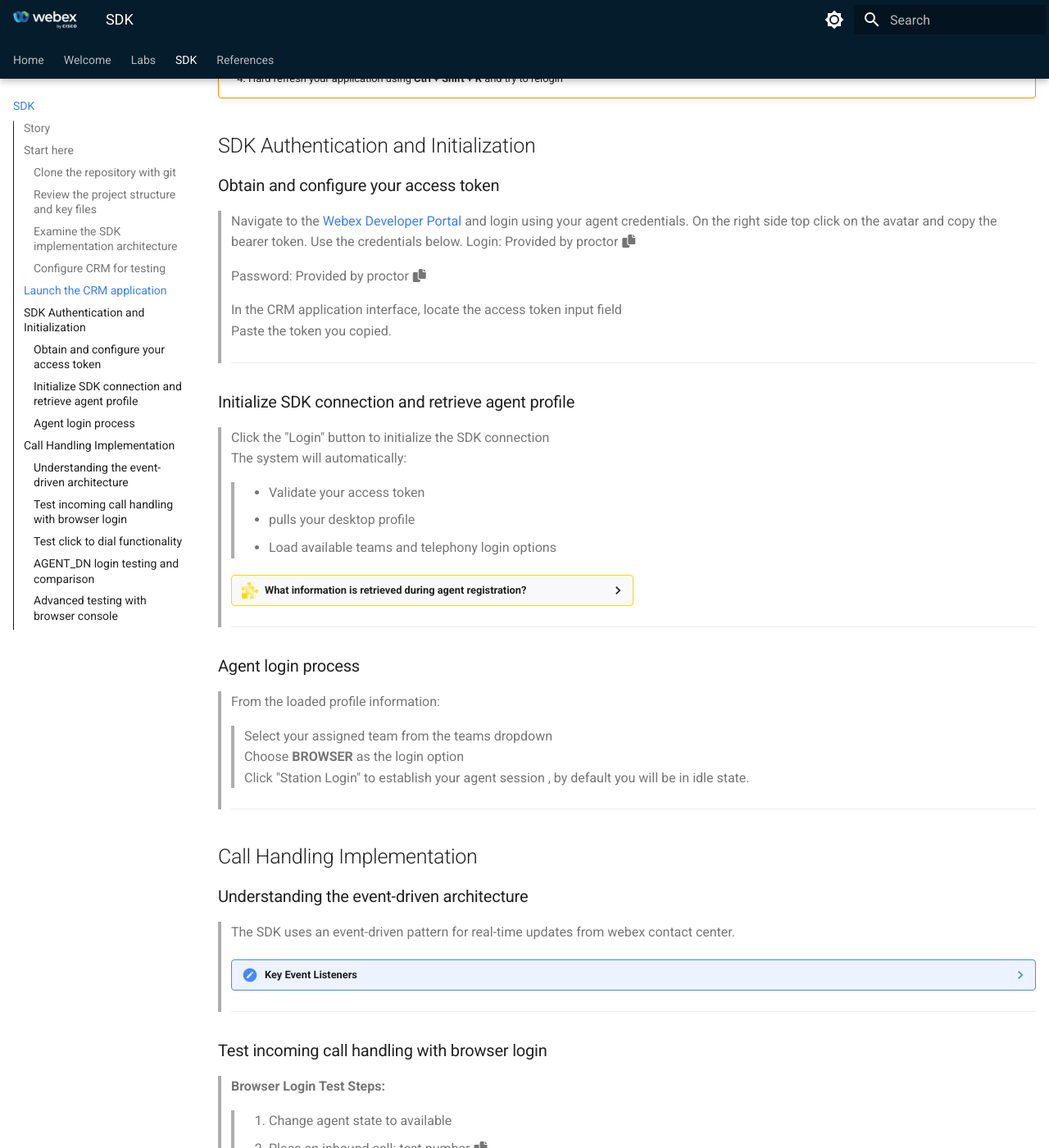
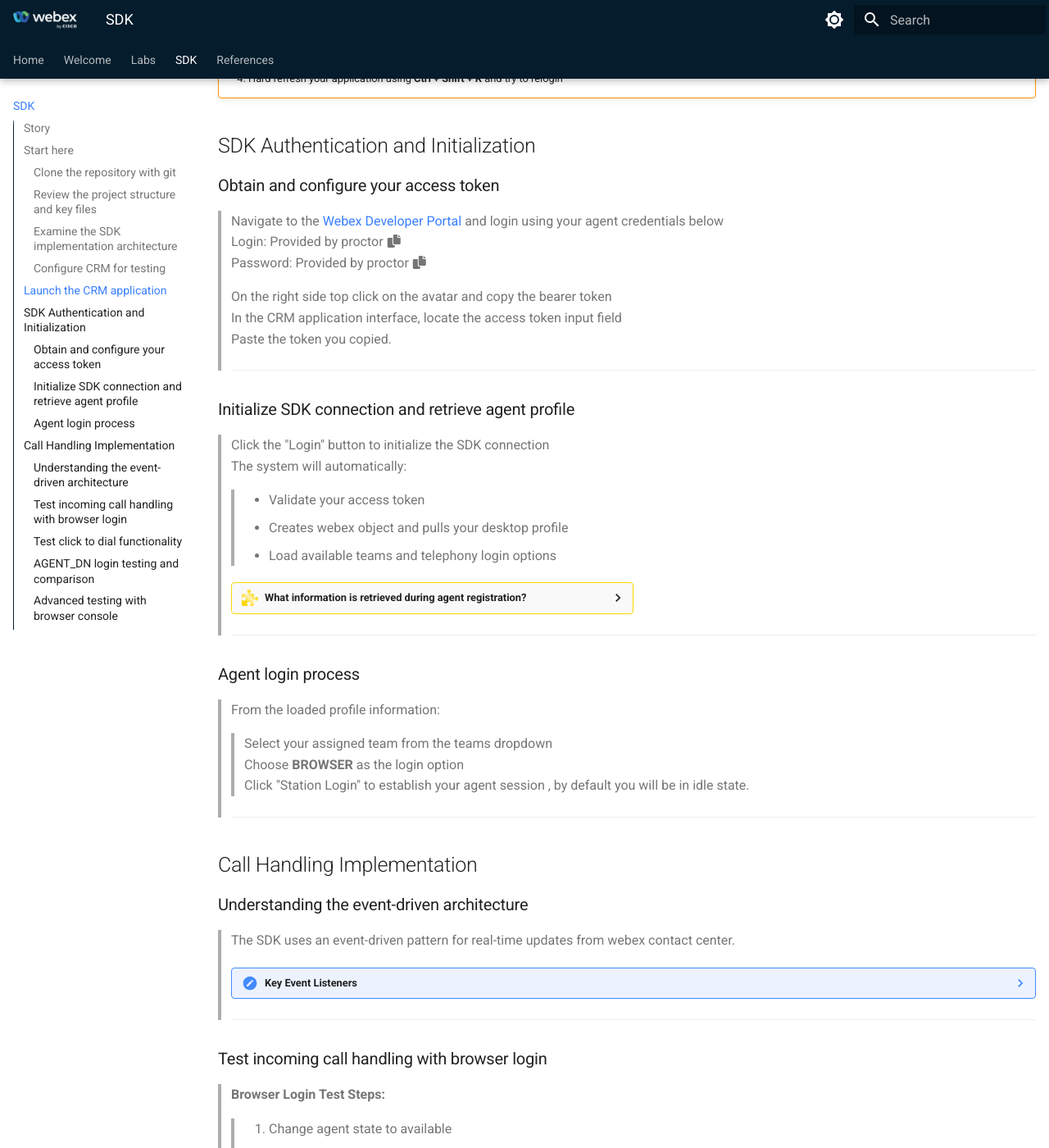
Before and after one commit to WebexCC-SA/LAB-3354, an MkDocs documentation site: the page built from docs/WXCC_SDK.md, in a window 1280 px wide and 1400 px high, scrolled down 2759 px. Shown: the whole window at 82% size. Built offline with MkDocs 1.6.1 and Material for MkDocs 9.7.7, drawn with Linux system fonts in a browser that asks for light colours; some of the changed text lies outside the part shown.

Commit message:
fix guide issues

```diff
--- a/docs/WXCC_SDK.md
+++ b/docs/WXCC_SDK.md
@@ -113,12 +113,11 @@
 ## SDK Authentication and Initialization
 
 ### Obtain and configure your access token
-> Navigate to the [Webex Developer Portal](https://developer.webex.com/){:target="_blank"} and login using your agent credentials. On the right side top click on the avatar and copy the bearer token.
-> Use the credentials below.
+> Navigate to the [Webex Developer Portal](https://developer.webex.com/){:target="_blank"} and login using your agent credentials below
 > Login: <copy><w class="login">Provided by proctor</w></copy>
->
 > Password: <copy><w class="PW">Provided by proctor</w></copy>
 >
+> On the right side top click on the avatar and copy the bearer token
 > In the CRM application interface, locate the access token input field
 > Paste the token you copied.
 > ---
@@ -127,11 +126,11 @@
 > Click the "Login" button to initialize the SDK connection
 > The system will automatically:
 > > - Validate your access token
-> > - pulls your desktop profile
+> > - Creates webex object and pulls your desktop profile
 > > - Load available teams and telephony login options
 >
 > ??? challenge w50 "What information is retrieved during agent registration?"
-    The profile object contains multiple config entities but here the importnat ones we will be using for this lab:
+    The profile object contains multiple config entities but here the important ones we will be using for this lab:
     > - Agent name and ID
     > - Available teams
     > - Voice login options (BROWSER, AGENT_DN, etc.)
@@ -218,8 +217,8 @@
 ### Test incoming call handling with browser login
 > **Browser Login Test Steps:**
 > > 1. Change agent state to available
-> > 2. Place an inbound call: <copy><w class="dn">test-number</w></copy>
-> > 3. Notice that the lookup of your number in CRM successds and you will see a pop up. Close it.
+> > 2. Place an inbound call: <copy><w class="dn">Provided by proctor</w></copy>
+> > 3. Notice that the lookup of your number in CRM succeeds and you will see a popup with your details. Close it.
 > > 3. **Click "Answer"** button in the SDK interface
 > > 4. Verify **mute/unmute** buttons appear in call controls
 > > 5. Test **audio functionality** - speak and listen through your computer
@@ -310,7 +309,7 @@
 > > 2. **Refresh the browser** using Ctrl + Shift + R
 > > 3. **Login again** using the **'AGENT_DN'** option instead of BROWSER
 > > 4. **Input your mobile number** with +1 prefix
-> > 5. **Repeat the complete call flow test** from above steps.
+> > 5. **Repeat the inbound and outdial call that you tested in previous step.
 >
 
 >
@@ -332,7 +331,7 @@
 > On your current session -
 > > Open browser Developer Tools (F12)
 > > Navigate to the Console tab
-> > Repeat the call flow test from above
+> > Place an inbound call
 > > Observe the SDK event logs, Filter console logs with [WX1-SDK] to see SDK related logs and [BANKING-CRM] to see CRM related logging
 > > Review the source code implementation during testing based on logs you see on the console.
 >
```
Also changed, not shown: other parts of docs/WXCC_SDK.md (+3 -3 lines).
